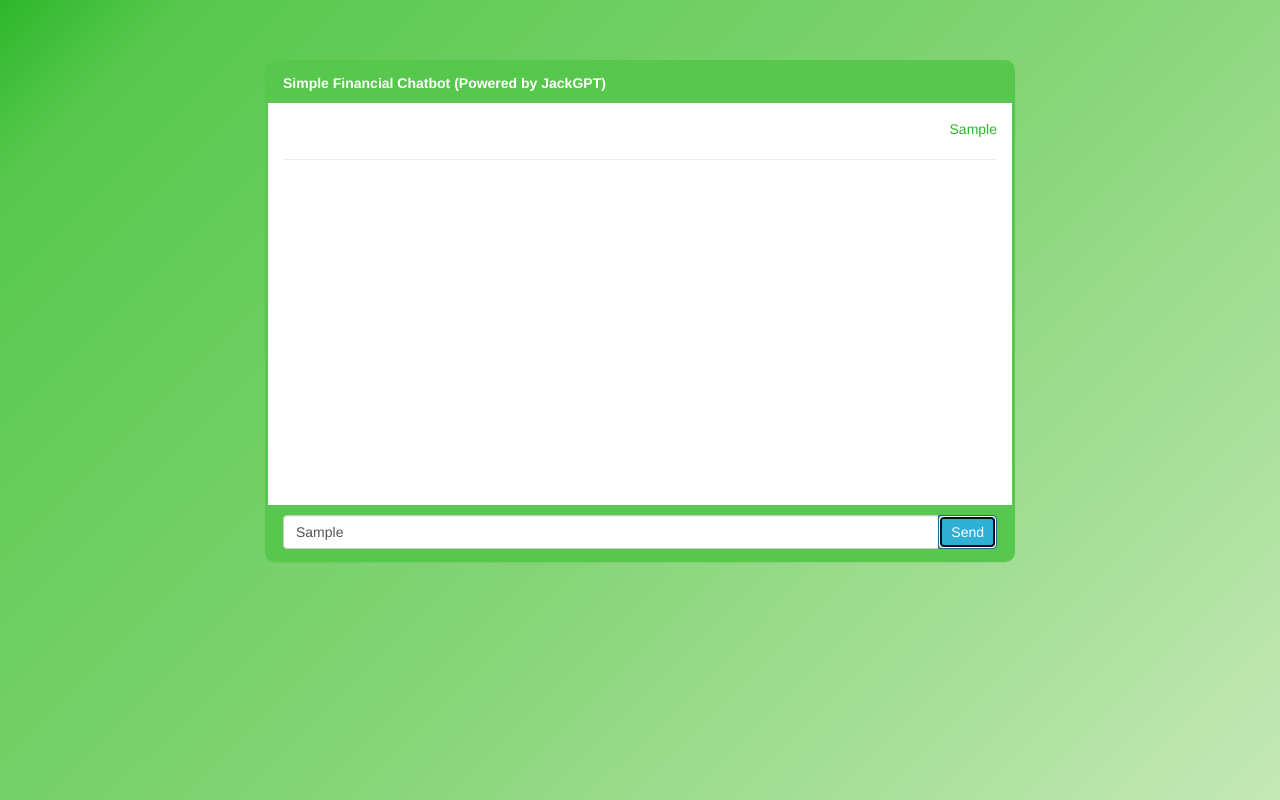
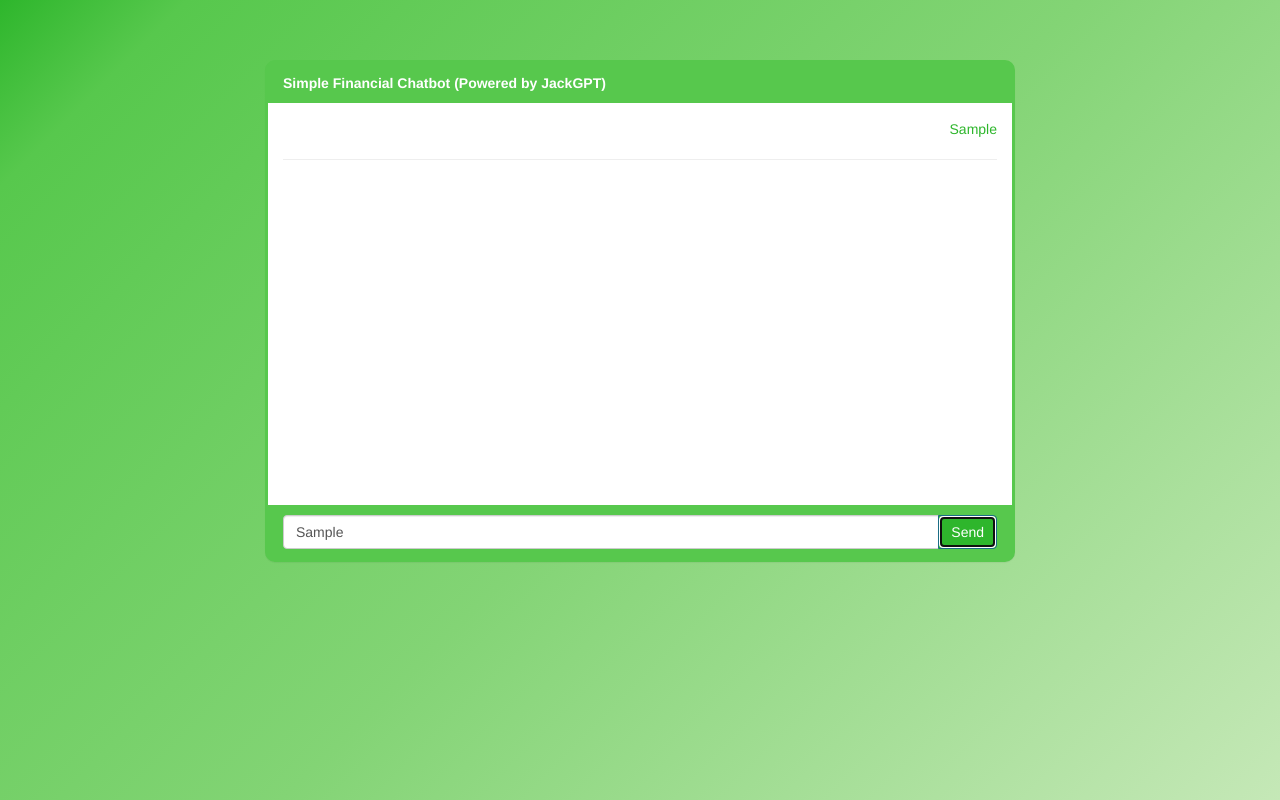
Before and after one commit to jackpuncochar/financial-chatbot, a plain HTML site: page index.html in a window 1280 px wide. Both pictures are taken after typing "Sample" into the empty fields and a click on the button "Send". Drawn offline with nearby package versions, Linux system fonts and the light colour scheme; no server answers.

Commit message:
minor html updates

```diff
--- a/index.html
+++ b/index.html
@@ -84,9 +84,14 @@
             border-color: #2eb62c;
         }
 
-        .input-group {
-            border-color: white;
+        .btn:active {
+            background-color: #2eb62c;
         }
+
+        .btn:focus {
+            background-color: #2eb62c;
+        }
+
         /* powered by https://sohipm.com */
     </style>
 </head>
```
